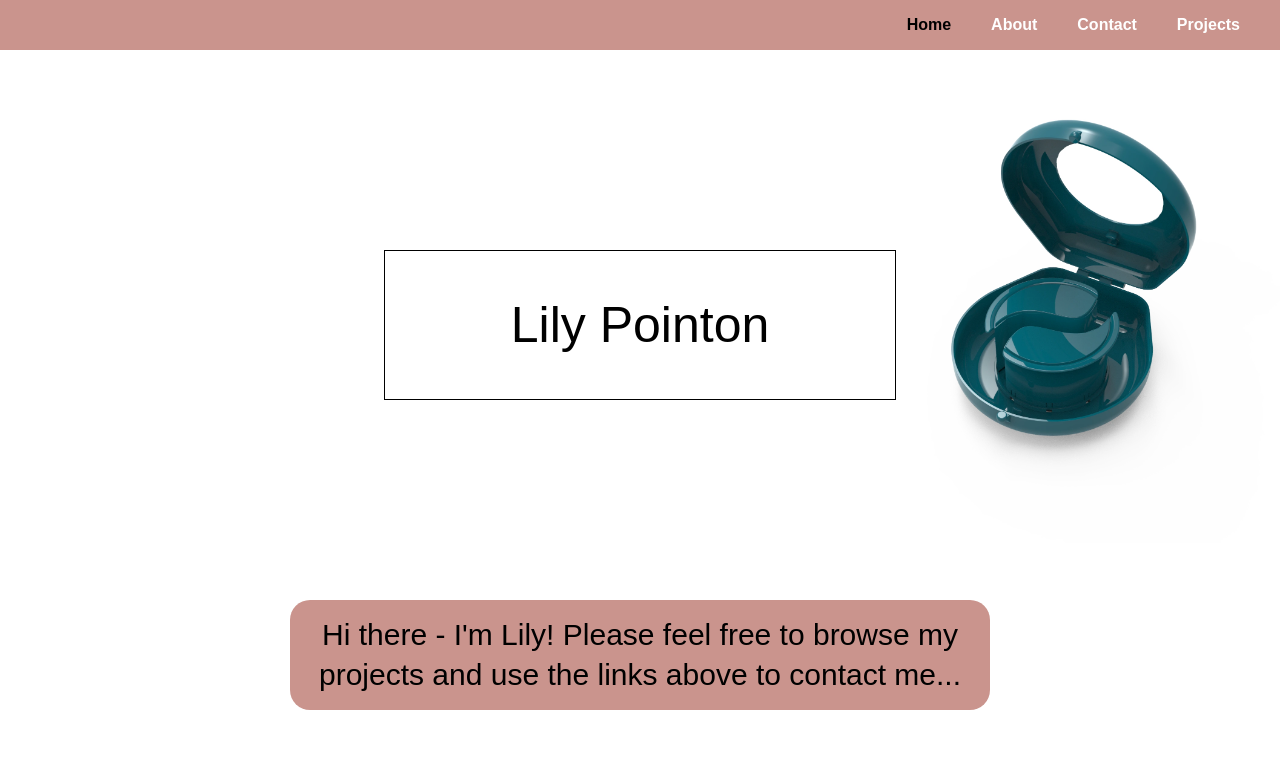
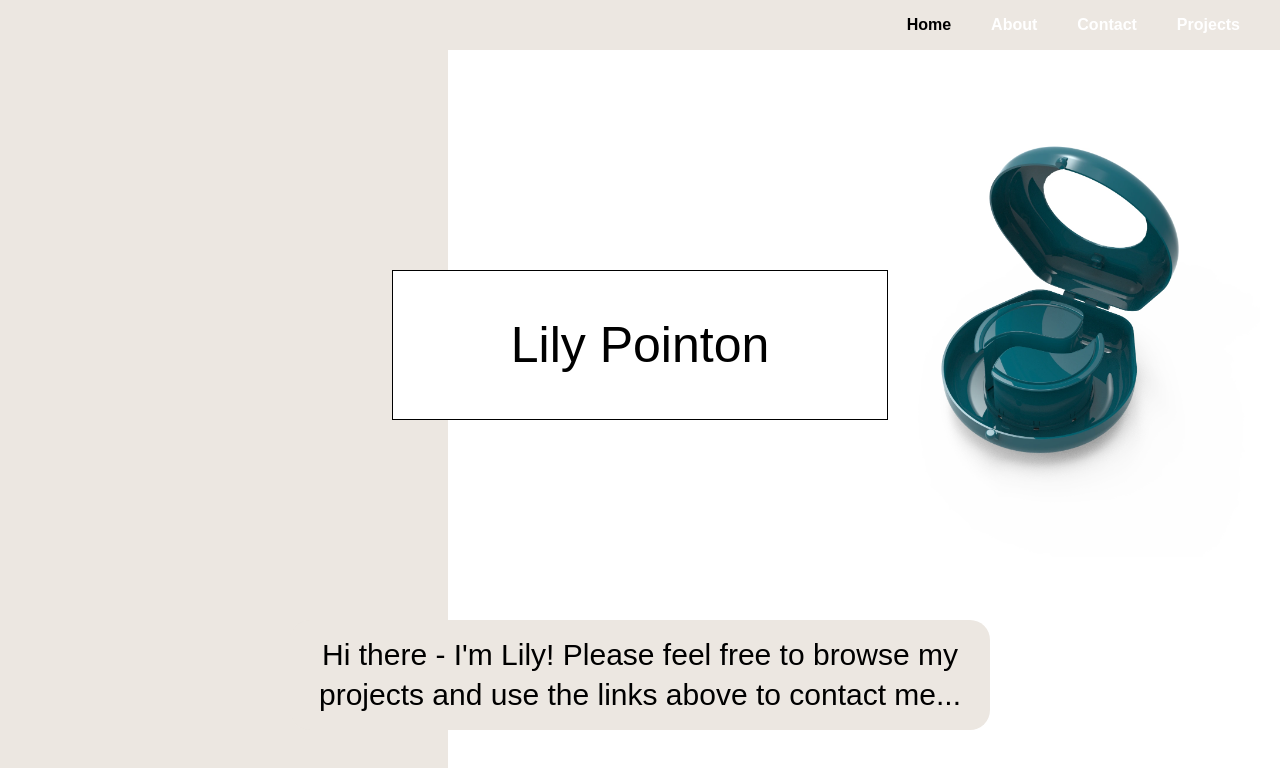
Before and after one commit to pointonjoel/Portfolio, a Next.js app: page / in a window 1280 px wide. Shown: the top 768 px of the page. Built offline with nearby package versions, Linux system fonts and the light colour scheme.

Commit message:
update styles

```diff
--- a/pages/_app.tsx
+++ b/pages/_app.tsx
@@ -7,7 +7,7 @@ import Navbar from "../components/navbar/Navbar";
 
 const theme = {
   colors: {
-    primary: "#CA948D",
+    primary: "#ECE7E1",
     secondary: "#FFFFFF",
     tertiary: "#898989ee",
   },
--- a/pages/index.js
+++ b/pages/index.js
@@ -9,6 +9,7 @@ import {
 import { PortfolioSection } from "../components/portfolioSection/portfolioSection";
 import { FilledContainer } from "../styles/commonStyles";
 import { TextStore } from "../components/text/TextStore";
+import styled from "styled-components";
 
 const OpeningSection = () => {
   return (
@@ -17,6 +18,26 @@ const OpeningSection = () => {
     </TitleContainer>
   );
 };
+
+const Wrapper = styled.div`
+  position: relative;
+  display: flex;
+`;
+
+const BackgroundDiv = styled.div`
+  width: 35vw; /* 30% of the viewport width */
+  height: 100vh; /* Full viewport height */
+  background-color: #ece7e1; /* Background color */
+  position: absolute; /* Layered behind content */
+  top: 0;
+  left: 0;
+  z-index: -1; /* Ensure it stays behind content */
+`;
+
+const Content = styled.div`
+  width: 100vw; /* Full viewport width for content */
+  padding: 20px;
+`;
 
 export const PortfolioSamples = () => {
   const allProjects = Object.values(TextStore.projects);
@@ -36,6 +57,9 @@ export const PortfolioSamples = () => {
 
 function Main() {
   return (
+    <Wrapper>
+      <BackgroundDiv />
+      <Content>
         <section>
           <Body>
             <OpeningSection />
@@ -45,6 +69,8 @@ function Main() {
             <PortfolioSamples />
           </Body>
         </section>
+      </Content>
+    </Wrapper>
   );
 }
 
--- a/styles/styles.css
+++ b/styles/styles.css
@@ -1,7 +1,7 @@
 @import url("https://fonts.googleapis.com/css2?family=Sora&display=swap");
 
 * {
-  font-family: "adobe-song-std", "Snpora", sans-serif;
+  font-family: "bahnschrift", "adobe-song-std", "Snpora", sans-serif;
   box-sizing: border-box;
   margin: 0;
   padding: 0;
```
Lines whose indentation alone changed are shown as unchanged.
